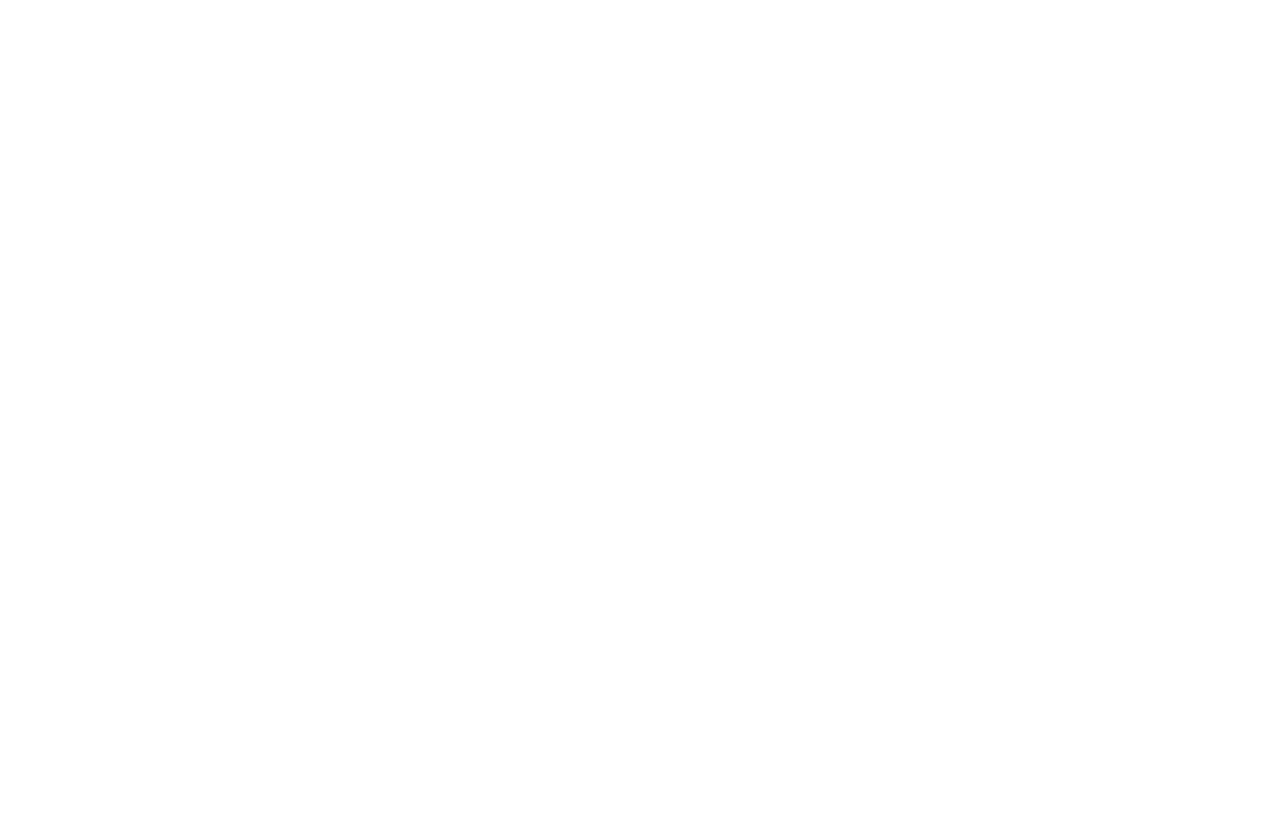
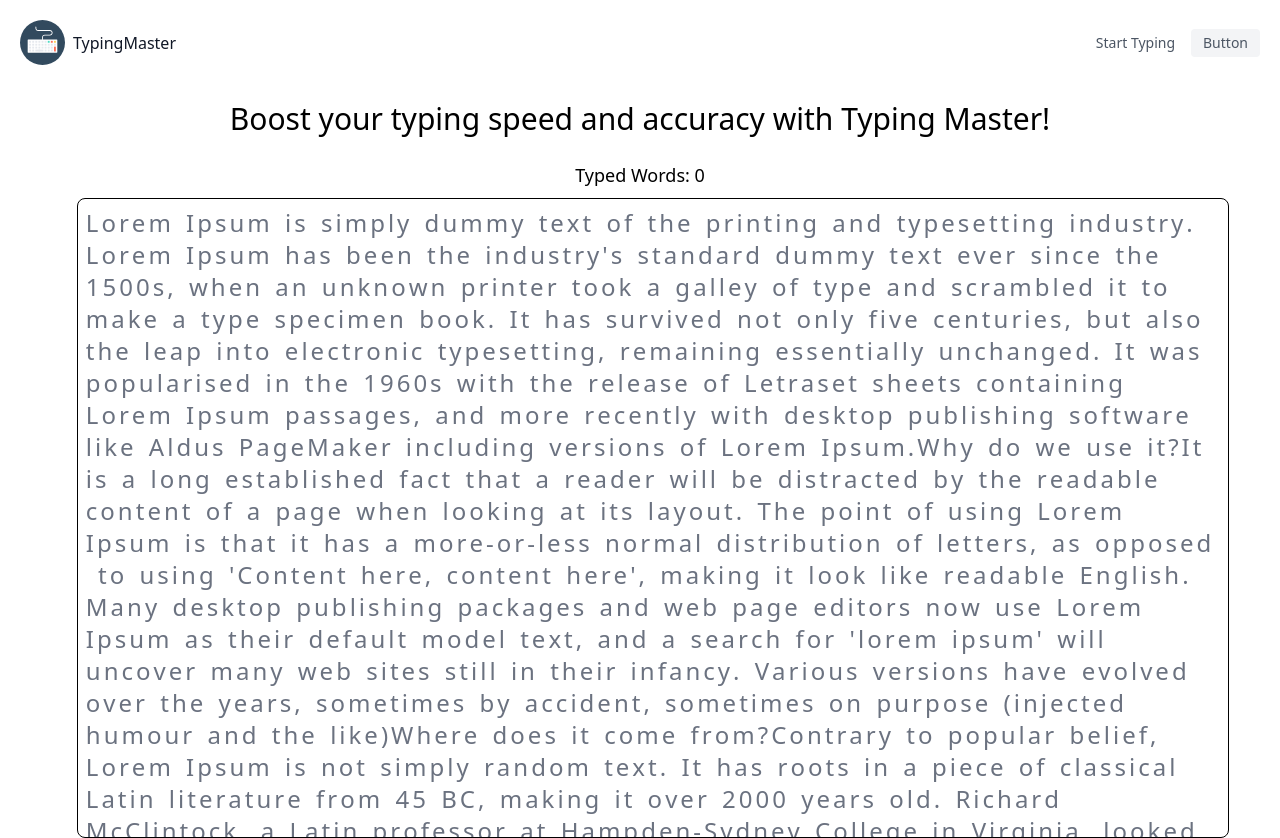
Before and after one commit to RehanShafqat/Typing-Master, a React (Vite) app in the folder Typing_Master/: page /type in a window 1280 px wide. Before the commit this address had no page. Before the commit the page ends 800 px from the top, so only its background shows below. Built offline with nearby package versions, Linux system fonts and the light colour scheme.

Commit message:
optimize typing and added Navbar

```diff
--- a/Typing_Master/src/App.tsx
+++ b/Typing_Master/src/App.tsx
@@ -2,6 +2,8 @@
 import { BrowserRouter, Routes, Route } from "react-router-dom";
 import Mainpage from "./Pages/Mainpage";
 import { getData, Api_Data } from "./Components/GetText";
+import Header from "./Components/Header";
+import Home from "./Pages/Home";
 
 const App = () => {
   const [data, setData] = useState<Api_Data | undefined>(undefined);
@@ -18,10 +20,12 @@
   return (
     <div>
       <BrowserRouter>
+        <Header />
         <Routes>
+          <Route path="/" element={<Home />} />
           <Route
-            path="/"
-            element={<Mainpage text={data?.text || "Rehanwrjgnwrlkm"} />}
+            path="/type"
+            element={<Mainpage text={data?.text || "...."} />}
           />
         </Routes>
       </BrowserRouter>
--- /dev/null
+++ b/Typing_Master/src/Components/Header.tsx
@@ -0,0 +1,27 @@
+import React from "react";
+import keyboard from "../Assets/keyboard.svg";
+import { Link } from "react-router-dom";
+const Header = () => {
+  return (
+    <>
+      <header className="text-gray-600 body-font">
+        <div className="container mx-auto flex flex-wrap p-5 flex-col md:flex-row items-center">
+          <a className="flex title-font font-medium items-center text-gray-900 mb-4 md:mb-0">
+            <span className="ml- flex items-center justify-center gap-2 text-base">
+              <img src={keyboard} alt="Description" width={45} height={45} />
+              TypingMaster
+            </span>
+          </a>
+          <nav className="md:ml-auto flex flex-wrap items-center  text-sm justify-center">
+            <Link to={"/"}>Start Typing</Link>
+          </nav>
+          <button className="inline-flex items-center bg-gray-100 border-0 py-1 px-3 focus:outline-none hover:bg-gray-200 rounded  ml-4 mt-4 md:mt-0 text-sm">
+            Button
+          </button>
+        </div>
+      </header>
+    </>
+  );
+};
+
+export default Header;
--- a/Typing_Master/src/Components/RenderText.tsx
+++ b/Typing_Master/src/Components/RenderText.tsx
@@ -1,30 +1,47 @@
-const RenderTextWithBackground = (text: string, inputValue: string) => {
-  // Use the longest string length to ensure proper comparison
-  const maxLength = Math.max(text.length, inputValue.length);
-  let output = [];
+import React, { memo } from "react";
 
-  // Iterate through each character index up to the maximum length
-  for (let i = 0; i < maxLength; i++) {
-    const textChar = text[i] || ""; // Handle cases where text is shorter
-    const inputChar = inputValue[i] || ""; // Handle cases where inputValue is shorter
-
+const CharWithBackground = memo(
+  ({ textChar, inputChar }: { textChar: string; inputChar: string }) => {
     const isCorrect = inputChar === textChar;
     const isWrong = inputChar && inputChar !== textChar;
 
-    // Determine background color
-    const bgColor = isCorrect
-      ? "bg-green-300"
-      : isWrong
-      ? "bg-red-500"
-      : "bg-gray-300";
-    output.push(
-      <span key={i} className={`inline-block ${bgColor} text-center`}>
-        {textChar === " " ? "\u00A0" : textChar}{" "}
-        {/* if it is space , handled correctly */}
+    const bgColor = isCorrect ? "bg-green-300" : isWrong ? "bg-red-500" : "";
+
+    return (
+      <span className={`inline-block ${bgColor} text-2xl`}>
+        {textChar === " " ? "\u00A0" : textChar}
       </span>
     );
   }
+);
 
-  return <>{output}</>;
-};
+const WordWithBackground = memo(
+  ({ word, inputWord }: { word: string; inputWord: string }) => (
+    <span className="inline-block whitespace-nowrap">
+      {Array.from(word).map((textChar, charIndex) => (
+        <CharWithBackground
+          key={charIndex}
+          textChar={textChar}
+          inputChar={inputWord[charIndex] || ""}
+        />
+      ))}
+    </span>
+  )
+);
+const RenderTextWithBackground = memo(
+  ({ text, inputValue }: { text: string; inputValue: string }) => {
+    const textWords = text.split(/(\s+)/);
+    const inputWords = inputValue.split(/(\s+)/);
+
+    return textWords.map((word: string, wordIndex: number) => (
+      <React.Fragment key={wordIndex}>
+        <WordWithBackground
+          word={word}
+          inputWord={inputWords[wordIndex] || ""}
+        />
+      </React.Fragment>
+    ));
+  }
+);
+
 export default RenderTextWithBackground;
--- /dev/null
+++ b/Typing_Master/src/Pages/Home.tsx
@@ -0,0 +1,7 @@
+import React from "react";
+
+const Home = () => {
+  return <div></div>;
+};
+
+export default Home;
--- a/Typing_Master/src/Pages/Mainpage.tsx
+++ b/Typing_Master/src/Pages/Mainpage.tsx
@@ -1,9 +1,7 @@
 import React, { useEffect, useRef, useState } from "react";
 import RenderTextWithBackground from "../Components/RenderText";
-type TextProps = {
-  text: string;
-};
-const MainPage = ({ text }: TextProps) => {
+
+const MainPage = ({ text }: { text: string }) => {
   const [inputValue, setInputValue] = useState("");
   const inputRef = useRef<HTMLInputElement>(null);
   const [counter, setCounter] = useState(0);
@@ -12,64 +10,54 @@
     setInputValue(e.target.value);
   };
 
-  //words typed
+  // Count words typed
   useEffect(() => {
-    const trimmedValue = inputValue.trim();
-    if (trimmedValue.length === 0) {
-      setCounter(0);
-    } else {
-      const words = trimmedValue.split(/\s+/);
-      setCounter(words.length);
-    }
+    const words = inputValue.trim().split(/\s+/);
+    setCounter(words.filter(Boolean).length);
   }, [inputValue]);
 
-  //disable backspace
+  //  Disable backspace globally
   useEffect(() => {
-    if (inputRef.current) {
-      inputRef.current.focus();
-    }
-
-    const handleKeyDown = (event) => {
-      if (event.key === "Backspace" || event.keyCode === 8) {
-        const element = event.target || event.srcElement;
-        const isInputField =
-          element.tagName === "input" || element.tagName === "textarea";
-
-        // Prevent backspace outside input and textarea fields
-        if (!isInputField) {
-          event.preventDefault();
-        }
+    inputRef.current?.focus();
+    const handleKeyDown = (event: KeyboardEvent) => {
+      if (event.key === "Backspace") {
+        event.preventDefault();
       }
     };
+
     document.addEventListener("keydown", handleKeyDown);
     return () => {
       document.removeEventListener("keydown", handleKeyDown);
     };
   }, []);
+  const handleClick = () => {
+    inputRef.current?.focus();
+  };
 
   return (
-    <div
-      className="
-   flex items-center justify-center mt-6 "
-    >
-      <div className="relative  w-[80%] border border-black h-[80vh]">
-        <div className="h-[80vh]">
+    <div className="flex flex-col items-center justify-between mt-4">
+      <h1 className="text-3xl mb-2">
+        Boost your typing speed and accuracy with Typing Master!
+      </h1>
+      <span className="mt-4 text-lg">Typed Words: {counter}</span>
+      <div className="relative w-[90%]  h-[80vh]">
+        <div className="h-[80vh] w-full  ">
           <input
             type="text"
             ref={inputRef}
             value={inputValue}
             onChange={handleChange}
-            className="px-3 py-2 border-none border-gray-300 rounded-md text-gray-900 placeholder-transparent outline-none   w-full "
-            style={{ letterSpacing: 0 }}
+            className="px-3 py-2 border-none text-white border-gray-300 rounded-md  placeholder-transparent outline-none w-full"
+            style={{ letterSpacing: 0, wordSpacing: 3 }}
           />
           <div
-            className="absolute top-[0.56rem] left-[0.8rem] text-gray-500 transition-all duration-300 w-full"
-            style={{ letterSpacing: 7, wordSpacing: 4 }}
+            className="absolute border border-black rounded-lg overflow-auto  top-[0.56rem] left-[0.8rem] p-2 text-gray-500 transition-all duration-300 w-full h-full"
+            style={{ letterSpacing: 3, wordSpacing: 3 }}
+            onClick={handleClick}
           >
-            {RenderTextWithBackground(text, inputValue)}
+            <RenderTextWithBackground text={text} inputValue={inputValue} />
           </div>
         </div>
-        <span>Typed Words: {counter}</span>
       </div>
     </div>
   );
```
Also changed, not shown: Typing_Master/src/Assets/keyboard.svg (added).
